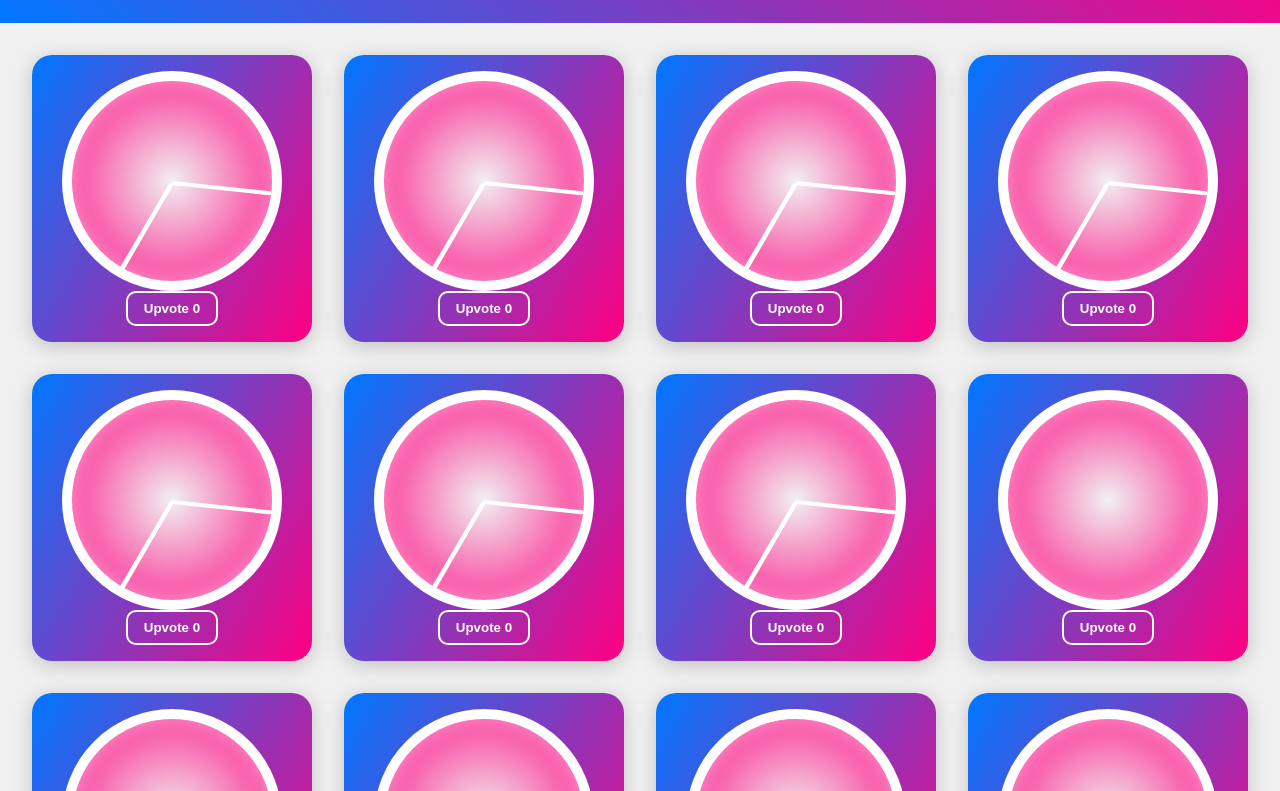
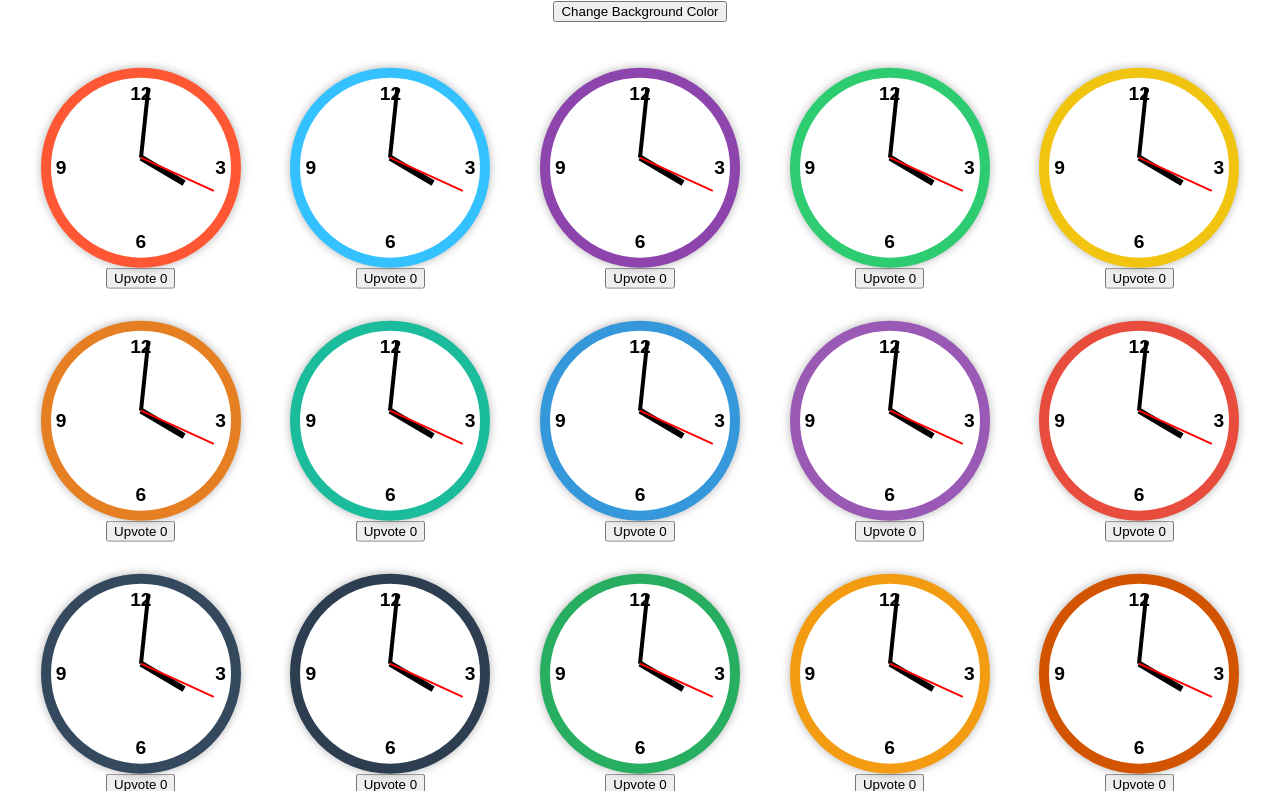
Before and after one commit to kosanaharshavardhan/Clock-Workshop, a plain HTML site: page index.html in a window 1280 px wide. Shown: the part 95-886 px from the top of the page. Drawn offline with Linux system fonts and the light colour scheme.

Commit message:
nre design

```diff
--- a/index.html
+++ b/index.html
@@ -9,135 +9,216 @@
 <body>
   <header>
     <h1>TickTock Trends</h1>
-    <button id="themeToggle">Toggle Theme</button>
+    <button id="colorToggle">Change Background Color</button>
   </header>
 
   <main class="clock-grid">
-    <!-- 15 Unique Clock Designs -->
-    <!-- Classic Analog -->
-    <div class="clock-card" data-id="clock1">
-      <div class="clock analog classic" id="clock1">
+    <!-- 15 Unique Clock Designs with visible hands and numbers -->
+    <!-- Clock structure repeated with different colors and IDs -->
+    <div class="clock-card clock1" data-id="clock1">
+      <div class="clock analog clock1" id="clock1">
+        <div class="numbers">
+          <span class="num num12">12</span>
+          <span class="num num3">3</span>
+          <span class="num num6">6</span>
+          <span class="num num9">9</span>
+        </div>
         <div class="hand hour"></div>
         <div class="hand minute"></div>
         <div class="hand second"></div>
       </div>
       <button class="upvote">Upvote <span class="count">0</span></button>
     </div>
-
-    <!-- Minimalist Thin -->
-    <div class="clock-card" data-id="clock2">
-      <div class="clock analog thin" id="clock2">
+    <div class="clock-card clock2" data-id="clock2">
+      <div class="clock analog clock2" id="clock2">
+        <div class="numbers">
+          <span class="num num12">12</span>
+          <span class="num num3">3</span>
+          <span class="num num6">6</span>
+          <span class="num num9">9</span>
+        </div>
         <div class="hand hour"></div>
         <div class="hand minute"></div>
         <div class="hand second"></div>
       </div>
       <button class="upvote">Upvote <span class="count">0</span></button>
     </div>
-
-    <!-- Neon Glow -->
-    <div class="clock-card" data-id="clock3">
-      <div class="clock analog neon" id="clock3">
+    <div class="clock-card clock3" data-id="clock3">
+      <div class="clock analog clock3" id="clock3">
+        <div class="numbers">
+          <span class="num num12">12</span>
+          <span class="num num3">3</span>
+          <span class="num num6">6</span>
+          <span class="num num9">9</span>
+        </div>
         <div class="hand hour"></div>
         <div class="hand minute"></div>
         <div class="hand second"></div>
       </div>
       <button class="upvote">Upvote <span class="count">0</span></button>
     </div>
-
-    <!-- Wooden Theme -->
-    <div class="clock-card" data-id="clock4">
-      <div class="clock analog wood" id="clock4">
+    <div class="clock-card clock4" data-id="clock4">
+      <div class="clock analog clock4" id="clock4">
+        <div class="numbers">
+          <span class="num num12">12</span>
+          <span class="num num3">3</span>
+          <span class="num num6">6</span>
+          <span class="num num9">9</span>
+        </div>
         <div class="hand hour"></div>
         <div class="hand minute"></div>
         <div class="hand second"></div>
       </div>
       <button class="upvote">Upvote <span class="count">0</span></button>
     </div>
-
-    <!-- Gradient Ring -->
-    <div class="clock-card" data-id="clock5">
-      <div class="clock analog gradient" id="clock5">
+    <div class="clock-card clock5" data-id="clock5">
+      <div class="clock analog clock5" id="clock5">
+        <div class="numbers">
+          <span class="num num12">12</span>
+          <span class="num num3">3</span>
+          <span class="num num6">6</span>
+          <span class="num num9">9</span>
+        </div>
         <div class="hand hour"></div>
         <div class="hand minute"></div>
         <div class="hand second"></div>
       </div>
       <button class="upvote">Upvote <span class="count">0</span></button>
     </div>
-
-    <!-- Glass Transparent -->
-    <div class="clock-card" data-id="clock6">
-      <div class="clock analog glass" id="clock6">
+    <div class="clock-card clock6" data-id="clock6">
+      <div class="clock analog clock6" id="clock6">
+        <div class="numbers">
+          <span class="num num12">12</span>
+          <span class="num num3">3</span>
+          <span class="num num6">6</span>
+          <span class="num num9">9</span>
+        </div>
         <div class="hand hour"></div>
         <div class="hand minute"></div>
         <div class="hand second"></div>
       </div>
       <button class="upvote">Upvote <span class="count">0</span></button>
     </div>
-
-    <!-- Gear Steampunk -->
-    <div class="clock-card" data-id="clock7">
-      <div class="clock analog gear" id="clock7">
+    <div class="clock-card clock7" data-id="clock7">
+      <div class="clock analog clock7" id="clock7">
+        <div class="numbers">
+          <span class="num num12">12</span>
+          <span class="num num3">3</span>
+          <span class="num num6">6</span>
+          <span class="num num9">9</span>
+        </div>
         <div class="hand hour"></div>
         <div class="hand minute"></div>
         <div class="hand second"></div>
       </div>
       <button class="upvote">Upvote <span class="count">0</span></button>
     </div>
-
-    <!-- Basic Digital -->
-    <div class="clock-card" data-id="clock8">
-      <div class="clock digital basic" id="clock8"></div>
-      <button class="upvote">Upvote <span class="count">0</span></button>
-    </div>
-
-    <!-- Flip Clock -->
-    <div class="clock-card" data-id="clock9">
-      <div class="clock digital flip" id="clock9"></div>
-      <button class="upvote">Upvote <span class="count">0</span></button>
-    </div>
-
-    <!-- Text Typo Clock -->
-    <div class="clock-card" data-id="clock10">
-      <div class="clock digital text" id="clock10"></div>
-      <button class="upvote">Upvote <span class="count">0</span></button>
-    </div>
-
-    <!-- LED Matrix -->
-    <div class="clock-card" data-id="clock11">
-      <div class="clock digital matrix" id="clock11"></div>
-      <button class="upvote">Upvote <span class="count">0</span></button>
-    </div>
-
-    <!-- Analog + Digital Hybrid -->
-    <div class="clock-card" data-id="clock12">
-      <div class="clock hybrid" id="clock12">
+    <div class="clock-card clock8" data-id="clock8">
+      <div class="clock analog clock8" id="clock8">
+        <div class="numbers">
+          <span class="num num12">12</span>
+          <span class="num num3">3</span>
+          <span class="num num6">6</span>
+          <span class="num num9">9</span>
+        </div>
         <div class="hand hour"></div>
         <div class="hand minute"></div>
         <div class="hand second"></div>
-        <div class="digital-time"></div>
       </div>
       <button class="upvote">Upvote <span class="count">0</span></button>
     </div>
-
-    <!-- Orbit Planet Clock -->
-    <div class="clock-card" data-id="clock13">
-      <div class="clock orbit" id="clock13">
-        <div class="planet hour"></div>
-        <div class="planet minute"></div>
-        <div class="planet second"></div>
+    <div class="clock-card clock9" data-id="clock9">
+      <div class="clock analog clock9" id="clock9">
+        <div class="numbers">
+          <span class="num num12">12</span>
+          <span class="num num3">3</span>
+          <span class="num num6">6</span>
+          <span class="num num9">9</span>
+        </div>
+        <div class="hand hour"></div>
+        <div class="hand minute"></div>
+        <div class="hand second"></div>
       </div>
       <button class="upvote">Upvote <span class="count">0</span></button>
     </div>
-
-    <!-- Pixel Dots Clock -->
-    <div class="clock-card" data-id="clock14">
-      <div class="clock pixel" id="clock14"></div>
+    <div class="clock-card clock10" data-id="clock10">
+      <div class="clock analog clock10" id="clock10">
+        <div class="numbers">
+          <span class="num num12">12</span>
+          <span class="num num3">3</span>
+          <span class="num num6">6</span>
+          <span class="num num9">9</span>
+        </div>
+        <div class="hand hour"></div>
+        <div class="hand minute"></div>
+        <div class="hand second"></div>
+      </div>
       <button class="upvote">Upvote <span class="count">0</span></button>
     </div>
-
-    <!-- Flower Petal Clock -->
-    <div class="clock-card" data-id="clock15">
-      <div class="clock petal" id="clock15">
+    <div class="clock-card clock11" data-id="clock11">
+      <div class="clock analog clock11" id="clock11">
+        <div class="numbers">
+          <span class="num num12">12</span>
+          <span class="num num3">3</span>
+          <span class="num num6">6</span>
+          <span class="num num9">9</span>
+        </div>
+        <div class="hand hour"></div>
+        <div class="hand minute"></div>
+        <div class="hand second"></div>
+      </div>
+      <button class="upvote">Upvote <span class="count">0</span></button>
+    </div>
+    <div class="clock-card clock12" data-id="clock12">
+      <div class="clock analog clock12" id="clock12">
+        <div class="numbers">
+          <span class="num num12">12</span>
+          <span class="num num3">3</span>
+          <span class="num num6">6</span>
+          <span class="num num9">9</span>
+        </div>
+        <div class="hand hour"></div>
+        <div class="hand minute"></div>
+        <div class="hand second"></div>
+      </div>
+      <button class="upvote">Upvote <span class="count">0</span></button>
+    </div>
+    <div class="clock-card clock13" data-id="clock13">
+      <div class="clock analog clock13" id="clock13">
+        <div class="numbers">
+          <span class="num num12">12</span>
+          <span class="num num3">3</span>
+          <span class="num num6">6</span>
+          <span class="num num9">9</span>
+        </div>
+        <div class="hand hour"></div>
+        <div class="hand minute"></div>
+        <div class="hand second"></div>
+      </div>
+      <button class="upvote">Upvote <span class="count">0</span></button>
+    </div>
+    <div class="clock-card clock14" data-id="clock14">
+      <div class="clock analog clock14" id="clock14">
+        <div class="numbers">
+          <span class="num num12">12</span>
+          <span class="num num3">3</span>
+          <span class="num num6">6</span>
+          <span class="num num9">9</span>
+        </div>
+        <div class="hand hour"></div>
+        <div class="hand minute"></div>
+        <div class="hand second"></div>
+      </div>
+      <button class="upvote">Upvote <span class="count">0</span></button>
+    </div>
+    <div class="clock-card clock15" data-id="clock15">
+      <div class="clock analog clock15" id="clock15">
+        <div class="numbers">
+          <span class="num num12">12</span>
+          <span class="num num3">3</span>
+          <span class="num num6">6</span>
+          <span class="num num9">9</span>
+        </div>
         <div class="hand hour"></div>
         <div class="hand minute"></div>
         <div class="hand second"></div>
--- a/script.js
+++ b/script.js
@@ -1,4 +1,16 @@
-// ====== Clock Update Logic ======
+const colors = [
+  '#FF5733', '#33C1FF', '#8E44AD', '#2ECC71', '#F1C40F',
+  '#E67E22', '#1ABC9C', '#3498DB', '#9B59B6', '#E74C3C',
+  '#34495E', '#2C3E50', '#27AE60', '#F39C12', '#D35400'
+];
+
+let currentColorIndex = 0;
+const colorBtn = document.getElementById('colorToggle');
+colorBtn.addEventListener('click', () => {
+  currentColorIndex = (currentColorIndex + 1) % colors.length;
+  document.body.style.backgroundColor = colors[currentColorIndex];
+});
+
 function rotateHands(clockId) {
   const now = new Date();
   const hour = now.getHours();
@@ -12,40 +24,20 @@ function rotateHands(clockId) {
   const minuteHand = clock.querySelector(".minute");
   const secondHand = clock.querySelector(".second");
 
-  hourHand.style.transform = `rotate(${30 * hour + minute / 2}deg)`;
-  minuteHand.style.transform = `rotate(${6 * minute}deg)`;
-  secondHand.style.transform = `rotate(${6 * second}deg)`;
+  const hourDeg = (hour % 12) * 30 + minute / 2;
+  const minuteDeg = minute * 6;
+  const secondDeg = second * 6;
+
+  hourHand.style.transform = `translateX(-50%) rotate(${hourDeg}deg)`;
+  minuteHand.style.transform = `translateX(-50%) rotate(${minuteDeg}deg)`;
+  secondHand.style.transform = `translateX(-50%) rotate(${secondDeg}deg)`;
 }
 
 function updateAllClocks() {
-  document.querySelectorAll(".clock").forEach((clock) => {
-    const id = clock.id;
-    rotateHands(id);
-  });
+  for (let i = 1; i <= 15; i++) {
+    rotateHands(`clock${i}`);
+  }
 }
 
 setInterval(updateAllClocks, 1000);
 updateAllClocks();
-
-// ====== Theme Toggle ======
-const toggleBtn = document.getElementById("themeToggle");
-toggleBtn.addEventListener("click", () => {
-  document.body.classList.toggle("dark");
-});
-
-// ====== Upvote System with sessionStorage ======
-document.querySelectorAll(".upvote").forEach((button) => {
-  const card = button.closest(".clock-card");
-  const clockId = card.getAttribute("data-id");
-  const countSpan = button.querySelector(".count");
-
-  let votes = sessionStorage.getItem(clockId);
-  if (votes) countSpan.textContent = votes;
-
-  button.addEventListener("click", () => {
-    let votes = parseInt(sessionStorage.getItem(clockId) || "0", 10);
-    votes++;
-    sessionStorage.setItem(clockId, votes);
-    countSpan.textContent = votes;
-  });
-});
--- a/style.css
+++ b/style.css
@@ -1,124 +1,104 @@
-/* ====== Global Styles ====== */
+/* style.css */
 body {
   margin: 0;
-  font-family: 'Segoe UI', sans-serif;
-  background-color: var(--bg);
-  color: var(--text);
-  transition: background-color 1s ease, color 1s ease;
-  overflow-x: hidden;
-}
-
-:root {
-  --bg: #f0f0f0;
-  --text: #111;
-  --primary: #0077ff;
-  --accent: #ff0080;
-}
-
-body.dark {
-  --bg: #121212;
-  --text: #eee;
-  --primary: #1e90ff;
-  --accent: #e91e63;
+  font-family: sans-serif;
+  transition: background-color 0.8s ease;
 }
 
 header {
-  display: flex;
-  justify-content: space-between;
-  align-items: center;
-  padding: 1rem 2rem;
-  background: linear-gradient(45deg, var(--primary), var(--accent));
-  color: white;
-  animation: fadeInDown 1s ease-in;
-}
-
-h1 {
-  font-size: 2rem;
-  letter-spacing: 2px;
-}
-
-button {
-  background: transparent;
-  border: 2px solid white;
-  color: white;
-  padding: 0.5rem 1rem;
-  font-weight: bold;
-  border-radius: 10px;
-  cursor: pointer;
-  transition: all 0.4s ease;
-}
-
-button:hover {
-  background: white;
-  color: var(--primary);
+  text-align: center;
+  padding: 1em;
 }
 
 .clock-grid {
   display: grid;
-  grid-template-columns: repeat(auto-fit, minmax(250px, 1fr));
+  grid-template-columns: repeat(auto-fill, minmax(200px, 1fr));
   gap: 2rem;
   padding: 2rem;
-  animation: fadeInUp 1.2s ease-in;
 }
 
 .clock-card {
-  background: linear-gradient(120deg, var(--primary), var(--accent));
-  padding: 1rem;
-  border-radius: 20px;
-  box-shadow: 0 4px 20px rgba(0, 0, 0, 0.2);
-  transition: transform 0.5s ease;
   text-align: center;
-  color: white;
+  transition: transform 0.5s;
+  animation: float 6s ease-in-out infinite;
 }
 
-.clock-card:hover {
-  transform: scale(1.05) rotate(1deg);
+@keyframes float {
+  0%, 100% { transform: translateY(0); }
+  50% { transform: translateY(-10px); }
 }
 
 .clock {
+  width: 180px;
+  height: 180px;
+  border: 10px solid;
+  border-radius: 50%;
   position: relative;
-  width: 200px;
-  height: 200px;
   margin: auto;
-  border: 10px solid white;
-  border-radius: 50%;
-  background: radial-gradient(circle at center, var(--bg), var(--accent));
-  box-shadow: inset 0 0 20px rgba(255, 255, 255, 0.5);
-  animation: spinIn 1.5s ease;
+  background: white;
+  box-shadow: 0 0 10px rgba(0,0,0,0.3);
+  transition: transform 1s ease;
 }
 
 .hand {
   position: absolute;
-  width: 50%;
-  height: 4px;
-  background: white;
-  top: 50%;
+  background-color: black;
+  transform-origin: bottom center;
   left: 50%;
-  transform-origin: left;
-  transform: rotate(0deg);
-  border-radius: 10px;
-  transition: all 0.05s ease-in-out;
+  transform: translateX(-50%) rotate(0deg);
+  transition: transform 0.5s ease-in-out;
 }
 
-footer {
-  text-align: center;
-  padding: 1rem;
-  background: #111;
-  color: white;
-  animation: fadeInUp 2s ease-in;
+.hand.hour {
+  width: 6px;
+  height: 50px;
+  top: 30px;
 }
 
-@keyframes fadeInDown {
-  from { transform: translateY(-20px); opacity: 0; }
-  to { transform: translateY(0); opacity: 1; }
+.hand.minute {
+  width: 4px;
+  height: 70px;
+  top: 10px;
 }
 
-@keyframes fadeInUp {
-  from { transform: translateY(20px); opacity: 0; }
-  to { transform: translateY(0); opacity: 1; }
+.hand.second {
+  width: 2px;
+  height: 80px;
+  top: 0;
+  background: red;
 }
 
-@keyframes spinIn {
-  from { transform: scale(0.5) rotate(-180deg); opacity: 0; }
-  to { transform: scale(1) rotate(0); opacity: 1; }
+.numbers {
+  position: absolute;
+  width: 100%;
+  height: 100%;
+  font-weight: bold;
+  color: black;
 }
+
+.num {
+  position: absolute;
+  font-size: 1.2em;
+}
+
+.num12 { top: 5px; left: 50%; transform: translateX(-50%); }
+.num3  { top: 50%; right: 5px; transform: translateY(-50%); }
+.num6  { bottom: 5px; left: 50%; transform: translateX(-50%); }
+.num9  { top: 50%; left: 5px; transform: translateY(-50%); }
+
+/* Colors for each clock */
+.clock1  { border-color: #FF5733; }
+.clock2  { border-color: #33C1FF; }
+.clock3  { border-color: #8E44AD; }
+.clock4  { border-color: #2ECC71; }
+.clock5  { border-color: #F1C40F; }
+.clock6  { border-color: #E67E22; }
+.clock7  { border-color: #1ABC9C; }
+.clock8  { border-color: #3498DB; }
+.clock9  { border-color: #9B59B6; }
+.clock10 { border-color: #E74C3C; }
+.clock11 { border-color: #34495E; }
+.clock12 { border-color: #2C3E50; }
+.clock13 { border-color: #27AE60; }
+.clock14 { border-color: #F39C12; }
+.clock15 { border-color: #D35400; }
```
